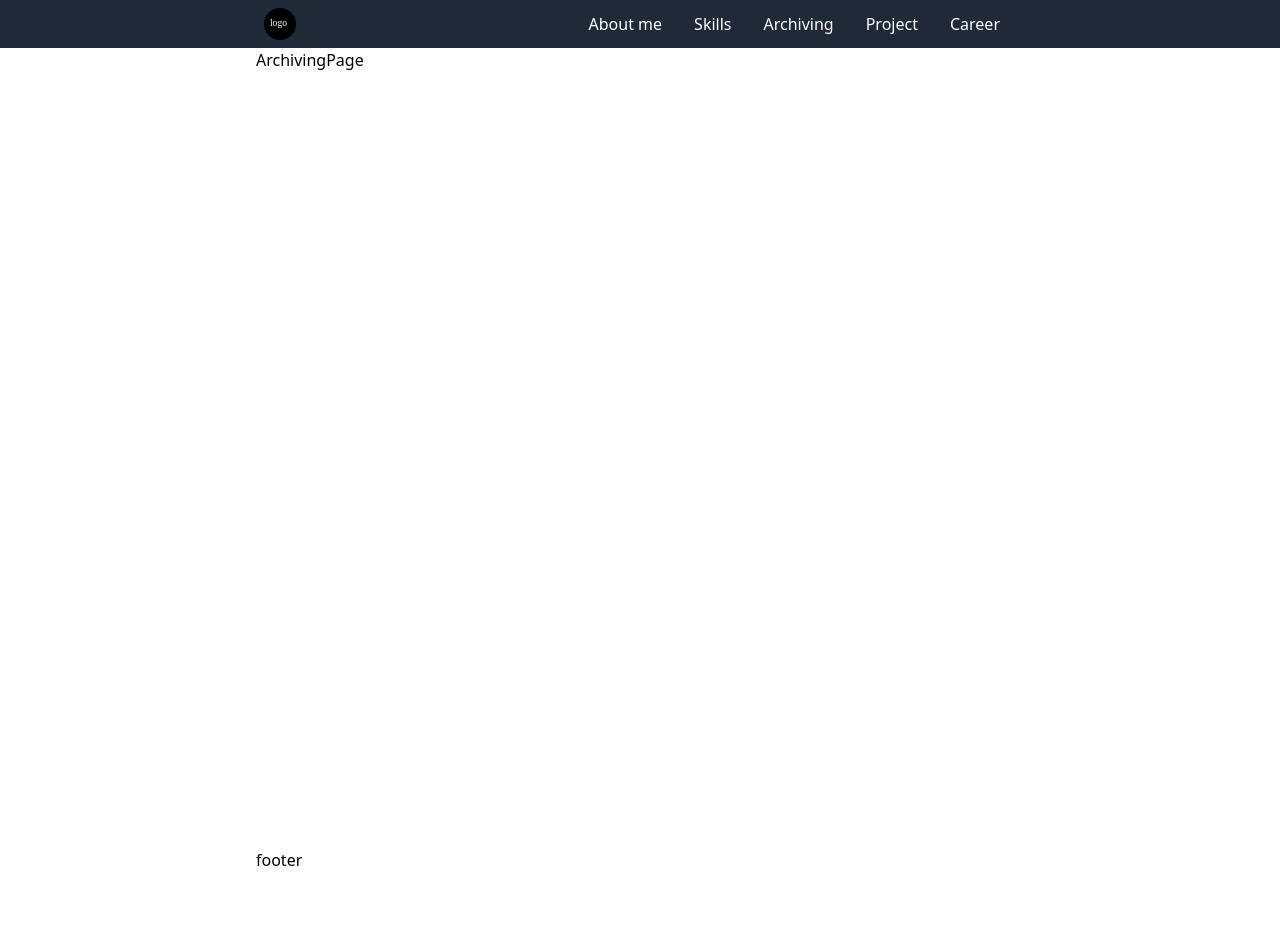
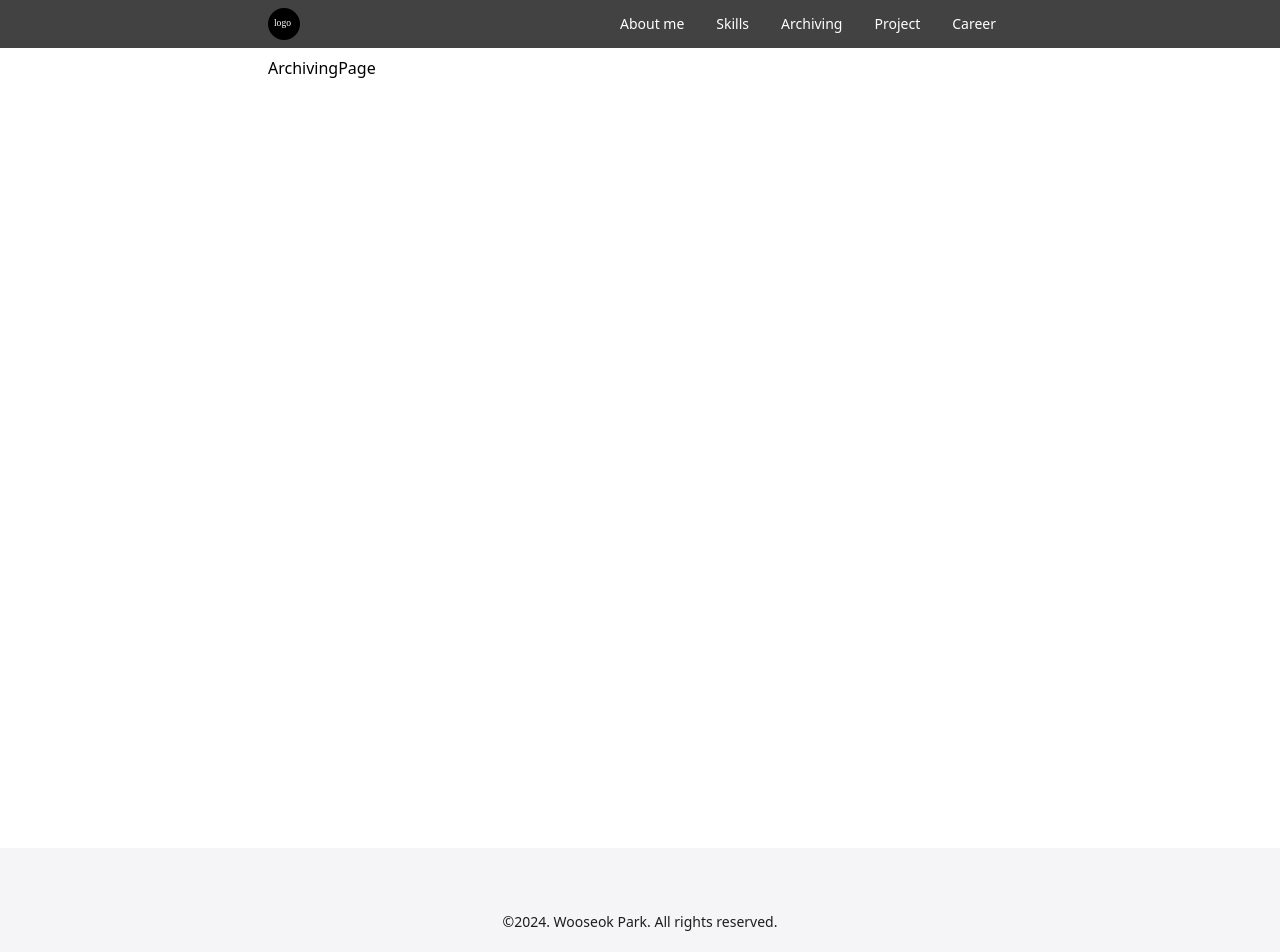
Before and after one commit to jamooooong/jamooooongPage, a React (Vite) app: page /jamooooongPage/archiving in a window 1280 px wide. Shown: the top 952 px of the page. Before the commit the page ends 872 px from the top, so only its background shows below. Built offline with nearby package versions, Linux system fonts and the light colour scheme.

Commit message:
[ ✨ | #2 | Feat ] 레이아웃 세팅

```diff
--- a/src/App.jsx
+++ b/src/App.jsx
@@ -1,26 +1,5 @@
-import reactLogo from "./assets/react.svg";
-import viteLogo from "/vite.svg";
-import { Link, Outlet } from "react-router-dom";
-
 function App() {
-  return (
-    <>
-      <div>
-        <a href="https://vitejs.dev" target="_blank">
-          <img src={viteLogo} className="logo" alt="Vite logo" />
-        </a>
-        <a href="https://react.dev" target="_blank">
-          <img src={reactLogo} className="logo react" alt="React logo" />
-        </a>
-      </div>
-      <h1>Vite + React</h1>
-      <nav>
-        <Link to="/jamooooongPage/">Home</Link>
-        <Link to="/jamooooongPage/about">About</Link>
-      </nav>
-      <Outlet />
-    </>
-  );
+  return <></>;
 }
 
 export default App;
--- a/src/layout/Footer/Footer.jsx
+++ b/src/layout/Footer/Footer.jsx
@@ -1,7 +1,13 @@
 export default function Footer() {
   return (
     <footer>
-      <p>footer</p>
+      <div className=" bg-mainLightGray text-black1D text-sm py-16 px-3">
+        <div className="sm:w-3/5 mx-auto ">
+          <p className="mx-auto text-center">
+            ©2024. Wooseok Park. All rights reserved.
+          </p>
+        </div>
+      </div>
     </footer>
   );
 }
--- a/src/layout/Header/Header.jsx
+++ b/src/layout/Header/Header.jsx
@@ -27,15 +27,15 @@ export default function Header() {
 
   return (
     <>
-      <header className="bg-gray-800 backdrop-blur-md">
+      <header className=" bg-mainDarkGray text-white backdrop-blur-md text-sm">
         <div className="sm:w-3/5 place-self-center mx-auto">
-          <nav className="mx-auto flex justify-between py-2 px-2">
+          <nav className="mx-auto flex justify-between py-2 px-3">
             <div>
               <a href="./">
                 <img className="h-8" src={logoSvg} alt="logo" />
               </a>
             </div>
-            <div className="my-auto hidden sm:block text-white">
+            <div className="my-auto hidden sm:block ">
               <a href="./about" className="mx-4">
                 About me
               </a>
@@ -67,8 +67,8 @@ export default function Header() {
         </div>
 
         {showMenu && (
-          <div className="flex flex-col w-full h-full bg-gray-800 p-2">
-            <div className="flex flex-col text-white">
+          <div className="flex flex-col w-full h-full bg-gray-800 px-3">
+            <div className="flex flex-col text-white font-medium">
               <a href="./" className="my-4">
                 Home
               </a>
@@ -84,7 +84,7 @@ export default function Header() {
               <a href="./project" className="my-4">
                 Project
               </a>
-              <a href="./career" className="my-4">
+              <a href="./career" className="mt-4 mb-6">
                 Career
               </a>
             </div>
--- a/src/layout/index.jsx
+++ b/src/layout/index.jsx
@@ -9,10 +9,10 @@ export default function WebLayout() {
       <div className="sticky">
         <Header />
       </div>
-      <div className="sm:w-3/5 mx-auto min-h-screen">
+      <div className="sm:w-3/5 mx-auto min-h-screen px-3 py-2">
         <Outlet />
       </div>
-      <div className="sm:w-3/5 mx-auto">
+      <div className="">
         <Footer />
       </div>
     </>
--- a/tailwind.config.js
+++ b/tailwind.config.js
@@ -1,8 +1,16 @@
 /** @type {import('tailwindcss').Config} */
+
 export default {
   content: ["./index.html", "./src/**/*.{js,ts,jsx,tsx}"],
   theme: {
     extend: {},
+    colors: {
+      white: "#ffffff",
+      black1D: "#1D1D1D",
+      mainDarkGray: "#424243",
+      mainLightGray: "#F5F5F7",
+      mainGray: "#D6D6D6",
+    },
   },
   plugins: [],
 };
```
